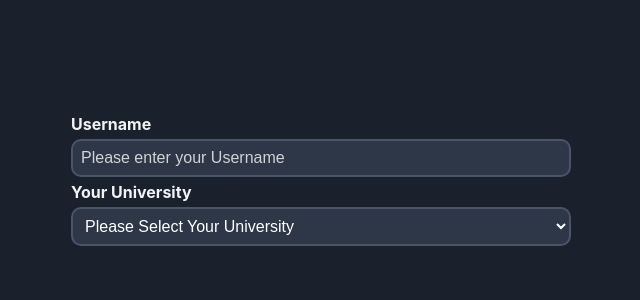
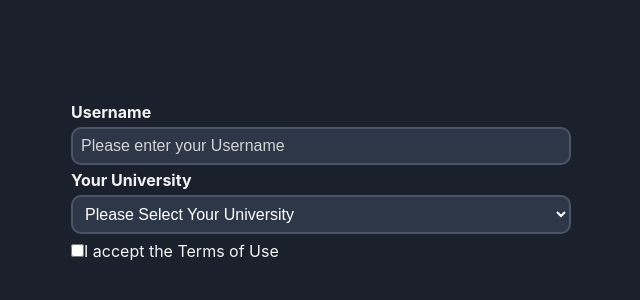
Before and after one commit to furkansylu97/ReactJs_Projects, a React (Vite) app in the folder ReactFormik/: page /portal in a window 1280 px wide. Shown: the part 218-518 px from the top of the page, without its empty margins (319-959 px from the left). Built offline with nearby package versions, Linux system fonts and the light colour scheme.

Commit message:
CustomCheckbox.jsx file was created and Validation operations were performed

```diff
--- a/ReactFormik/src/App.css
+++ b/ReactFormik/src/App.css
@@ -61,3 +61,12 @@ button {
   font-size: 12px;
   text-align: left;
 }
+
+.checkbox {
+  display: flex;
+  justify-content: flex-start;
+  align-items: center;
+}
+.checkbox input {
+  width: auto;
+}
--- /dev/null
+++ b/ReactFormik/src/components/CustomCheckbox.jsx
@@ -0,0 +1,20 @@
+import { useField } from 'formik'
+import React from 'react'
+
+function CustomCheckbox({label, ...props}) {
+
+    const [field, meta] = useField(props);
+
+  return (
+    <>
+    <div className='checkbox'>
+     <input {...field} {...props}
+     className={meta.error ? 'input-error' : ''} />
+     <span>I accept the Terms of Use</span>
+    </div>
+    {meta.error && <div className='error'>{meta.error}</div>}
+    </>
+  )
+}
+
+export default CustomCheckbox
--- a/ReactFormik/src/components/PortalForm.jsx
+++ b/ReactFormik/src/components/PortalForm.jsx
@@ -3,6 +3,7 @@ import { Form, Formik } from 'formik'
 import CustomInput from './CustomInput';
 import { advancedSchema } from '../schemas';
 import CustomSelect from './CustomSelect';
+import CustomCheckbox from './CustomCheckbox';
 
 const onSubmit = async (values , actions) => {
   await new Promise((resolve) => {
@@ -39,6 +40,10 @@ export const PortalForm = () => {
             <option value="Inönü University">Inönü University</option>
             <option value="Ege University">Ege University</option>
            </CustomSelect>
+           <CustomCheckbox
+           type='checkbox'
+           name='isAccepted'
+           />
          </Form>
        )}
      </Formik>
```
